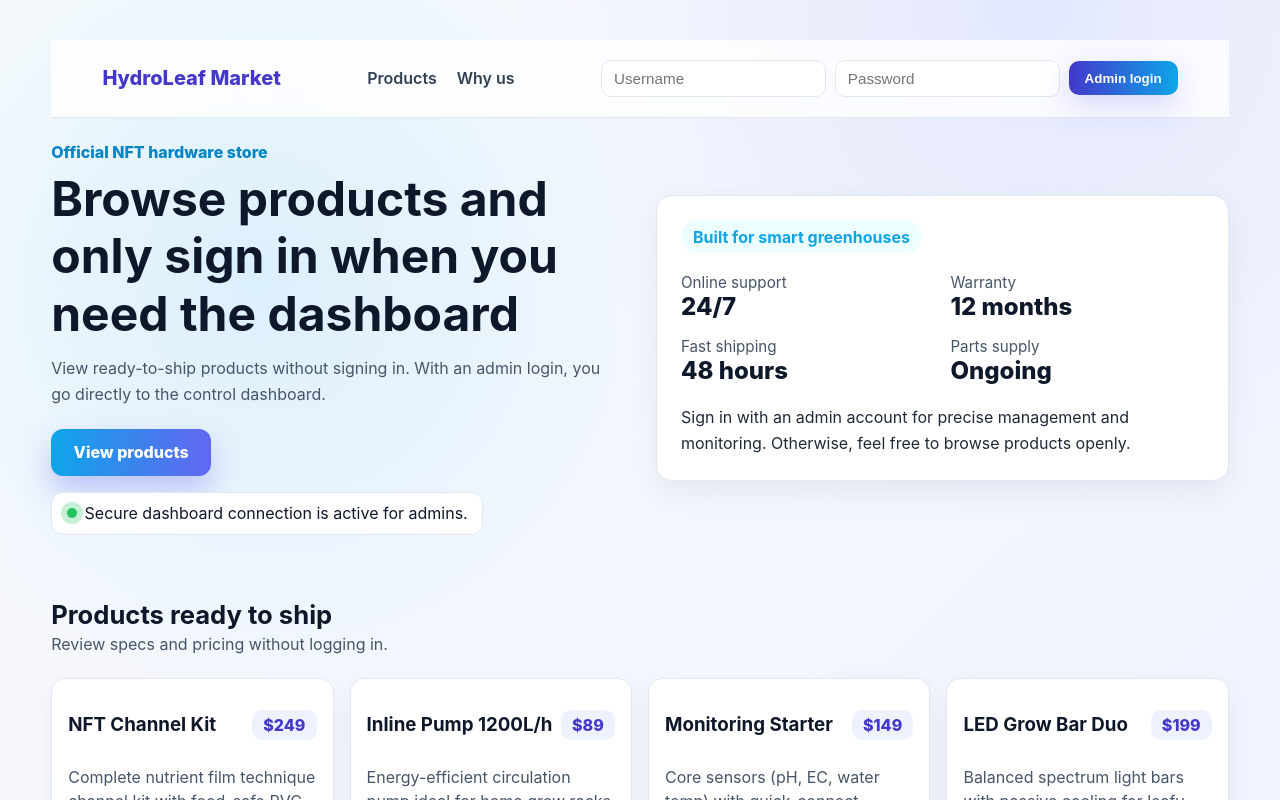
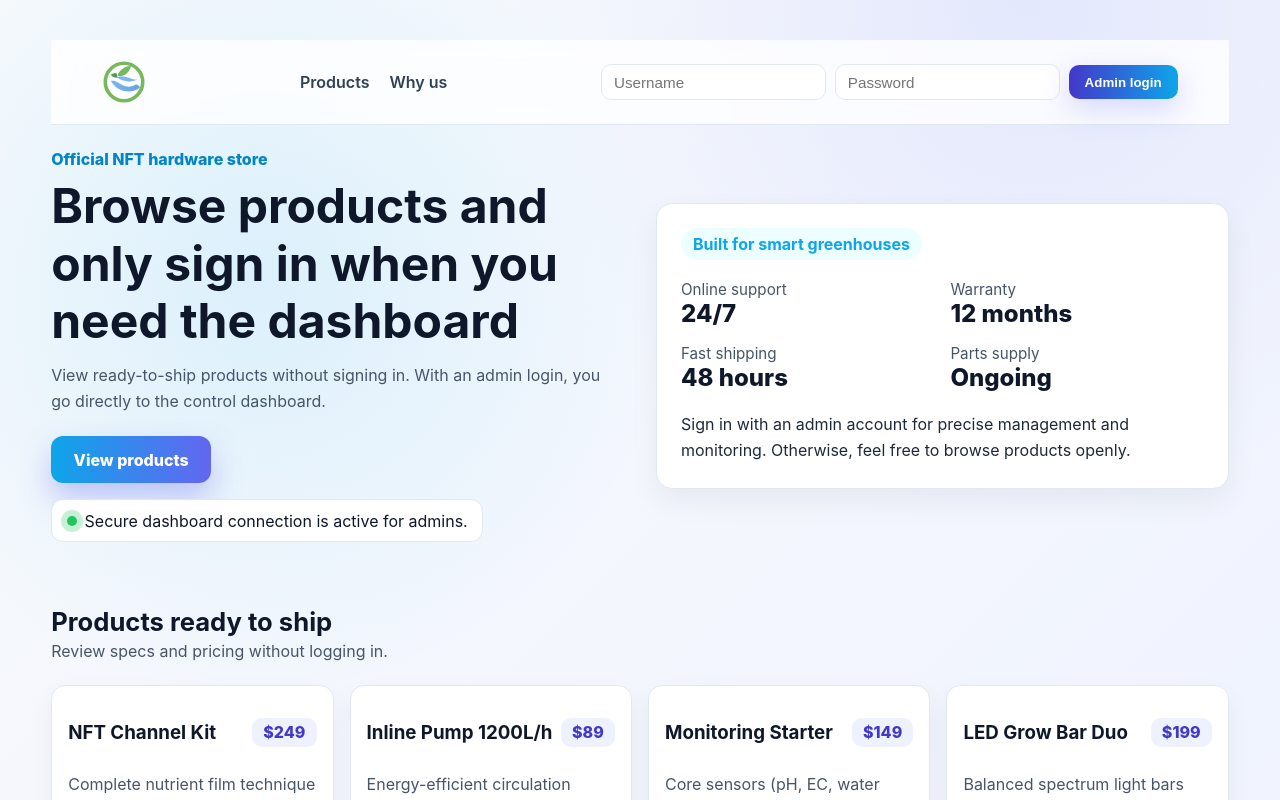
Before and after one commit to bahramali/NFTMonitoring, a React (Vite) app: page / in a window 1280 px wide. Shown: the top 800 px of the page. Built offline with nearby package versions, Linux system fonts and the light colour scheme; no server answers.

Commit message:
Replace shop navbar text with HydroLeaf logo

```diff
--- a/src/pages/Shop.jsx
+++ b/src/pages/Shop.jsx
@@ -66,7 +66,13 @@ export default function Shop() {
         <div className={styles.page}>
             <header className={styles.hero}>
                 <nav className={styles.navbar}>
-                    <div className={styles.brand}>HydroLeaf Market</div>
+                    <div className={styles.brand}>
+                        <img
+                            src="/hydroleaf-logo.svg"
+                            alt="HydroLeaf Organic Products logo"
+                            className={styles.brandLogo}
+                        />
+                    </div>
                     <div className={styles.links}>
                         <a href="#products">Products</a>
                         <a href="#about">Why us</a>
--- a/src/pages/Shop.module.css
+++ b/src/pages/Shop.module.css
@@ -21,9 +21,15 @@
 }
 
 .brand {
-    font-size: 1.25rem;
-    font-weight: 800;
-    color: #4338ca;
+    display: flex;
+    align-items: center;
+    gap: 0.5rem;
+}
+
+.brandLogo {
+    height: 44px;
+    width: auto;
+    display: block;
 }
 
 .links {
```
Also changed, not shown: public/hydroleaf-logo.svg (added).
